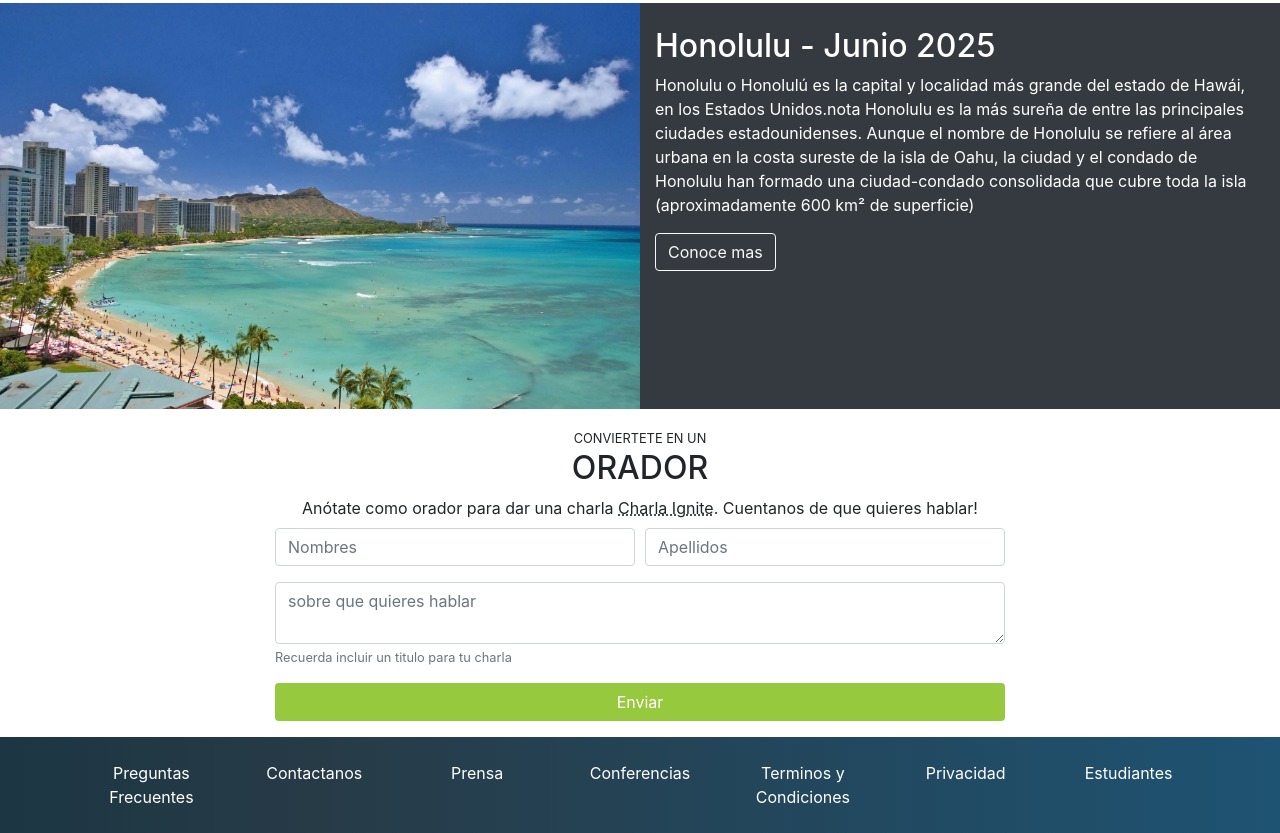
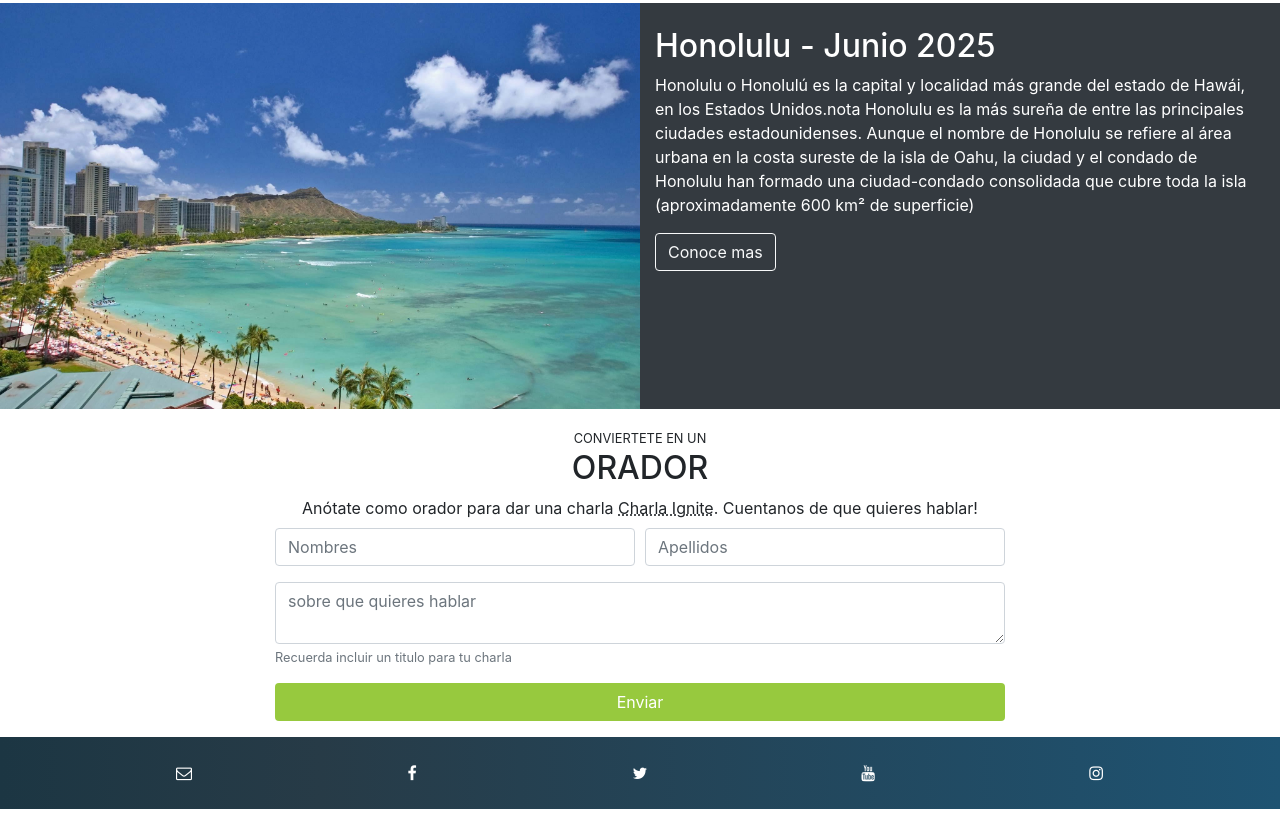
Before and after one commit to robertrojasligean/AplicacionFront-bootstrap, a plain HTML site: page index.html in a window 1280 px wide. Shown: the part 2064-2897 px from the top of the page. After the commit the page ends 2873 px from the top, so only its background shows below. Drawn offline with nearby package versions, Linux system fonts and the light colour scheme.

Commit message:
se agrego las redes sociales en el footer

```diff
--- a/index.html
+++ b/index.html
@@ -10,6 +10,8 @@
   <link rel="stylesheet" href="https://cdn.jsdelivr.net/npm/bootstrap@4.1.3/dist/css/bootstrap.min.css"
     integrity="sha384-MCw98/SFnGE8fJT3GXwEOngsV7Zt27NXFoaoApmYm81iuXoPkFOJwJ8ERdknLPMO" crossorigin="anonymous">
   <link rel="stylesheet" href="./index.css">
+  <!-- <link rel="stylesheet" href="https://cdnjs.cloudflare.com/ajax/libs/font-awesome/6.4.2/css/all.min.css"> -->
+  <link rel="stylesheet" href="https://cdnjs.cloudflare.com/ajax/libs/font-awesome/4.7.0/css/font-awesome.min.css">
   <title>Clase Modal</title>
 </head>
 
@@ -274,31 +276,33 @@
     <div class="container">
       <div class="row text-center">
         <div class="col-12 col-lg">
-          <a href="#">Preguntas Frecuentes</a>
+          <a href="http://gmail.com" target="_blank">
+            <i class="fa fa-envelope-o"></i>
+          </a>
         </div>
 
         <div class="col-12 col-lg">
-          <a href="#">Contactanos</a>
+          <a href="http://facebook.com" target="_blank">
+            <i class="fa fa-facebook"></i>
+          </a>
         </div>
 
         <div class="col-12 col-lg">
-          <a href="#">Prensa</a>
+          <a href="http://twitter.co" target="_blank">
+            <i class="fa fa-twitter"></i>
+          </a>
         </div>
 
         <div class="col-12 col-lg">
-          <a href="#">Conferencias</a>
+          <a href="http://youtube.com" target="_blank">
+            <i class="fa fa-youtube"></i>
+          </a>
         </div>
 
         <div class="col-12 col-lg">
-          <a href="#">Terminos y Condiciones</a>
-        </div>
-
-        <div class="col-12 col-lg">
-          <a href="#">Privacidad</a>
-        </div>
-
-        <div class="col-12 col-lg">
-          <a href="#">Estudiantes</a>
+          <a href="http://instagram.com" target="_blank">
+            <i class="fa fa-instagram"></i>
+          </a>
         </div>
       </div>
 
```
